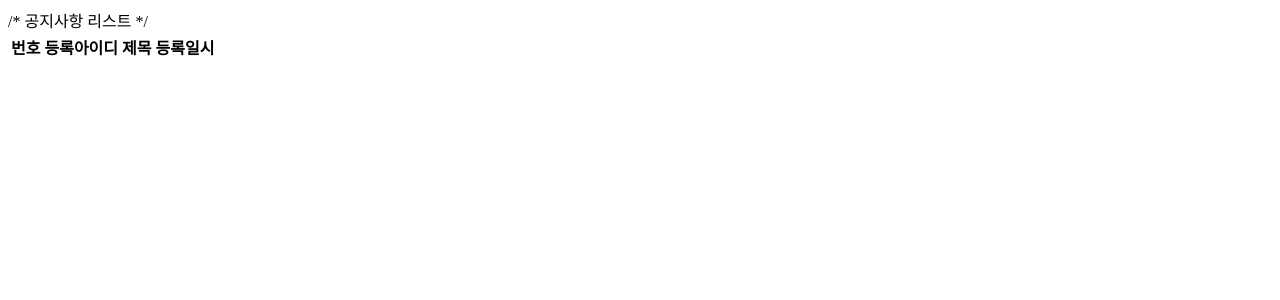
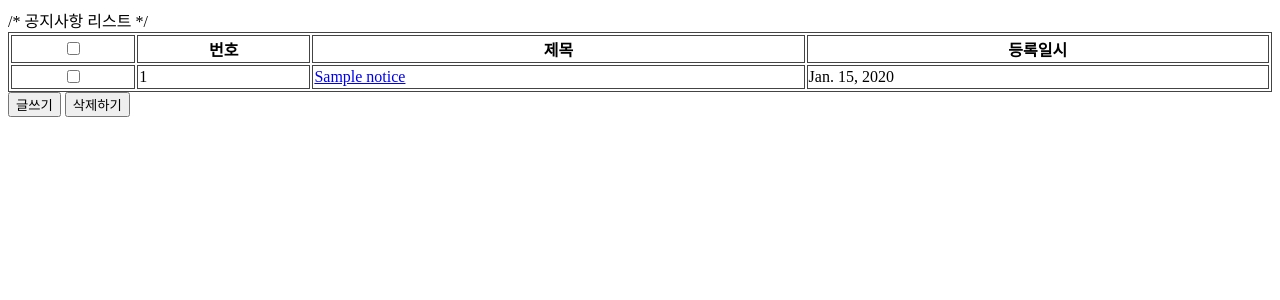
Before and after one commit to laborAccount/mysite, a Django app: page /notice/ in a window 1280 px wide. Shown: the top 300 px of the page. Run offline with Django 3.2, Linux system fonts and the light colour scheme; tables that the repository leaves empty hold one stand-in row (values such as "Sample post"); lists and menus that the app fills with data are empty.

Commit message:
거의 끝나갑니다 집에서 오늘 완성시킬 예정

```diff
--- a/main/models.py
+++ b/main/models.py
@@ -16,7 +16,6 @@ class Test_User_Info(models.Model):
 
 
 class Test_Notice(models.Model):
-    regist_id = models.ForeignKey(Test_User_Info, on_delete=models.CASCADE)
     notice_subject = models.CharField(max_length = 50)
     notice_memo = models.CharField(max_length = 3000)
     regist_dt = models.DateField()
--- a/main/templates/main/main.html
+++ b/main/templates/main/main.html
@@ -8,7 +8,7 @@
   <body>
       /* 메인페이지 */
       <br>
-      <a href="/user/regist/">회원가입 링크 바로가기</a>
+      <a href="/user/regist">회원가입 링크 바로가기</a>
       <br>
       <a href="/notice/">게시판 바로가기</a>
   </body>
--- a/main/templates/notice/notice_list.html
+++ b/main/templates/notice/notice_list.html
@@ -1,28 +1,83 @@
 <!DOCTYPE html>
+
+<style>
+
+  table {
+    width: 100%;
+    border: 1px solid #444444;
+  }
+  th, td {
+    border: 1px solid #444444;
+  }
+</style>
+
+
+
 <html>
+
+
   <head>
+    {% load static %}
+    <script src="{% static '/js/jquery-3.6.0.min.js' %}"></script>
+
     <meta charset="utf-8">
   </head>
+
   <body>
       /* 공지사항 리스트 */
-      <input type="hidden" value="{{ user_id }}"/>
+      <form name="list_form" id="list_form" method="POST">
+        {% csrf_token %}
+        <input type="hidden" value="{{ user_id }}"/>
+      </form>
+
 
       <table id="noti_list_table">
         <thead>
           <tr>
+            <th>
+              <input type="checkbox" name='entire_chk_btn'/>
+            </th>
             <th>번호</th>
-            <th>등록아이디</th>
             <th>제목</th>
             <th>등록일시</th>
           </tr>
         </thead>
         <tbody>
+          {% for noti in noti_list %}
+            <tr>
+              <td style="text-align: center;"><input type="checkbox" name='chk_btn' id='chk_btn{{ noti.id }}'/></td>
+              <td>{{noti.id}}</td>
+              <td><a href="javascript:void(0)" role="noti_detail" data-seq = '{{noti.id}}' >{{noti.notice_subject}}</a></td>
+              <td>{{noti.regist_dt}}</td>
+            </tr>
+          {% endfor %}
+        </tbody>
+      </table>
+
+      <button name="write_notice" id="write_notice">글쓰기</button>
+      <button name="delete_notice" id="delete_notice">삭제하기</button>
+  </body>
+
+  <script type="text/javascript">
+    $("#write_notice").click(function(){
+      //dom 이용 요청 추가 방법 1
+      document.list_form.action = "{% url 'notice_write'  %}"
+      document.list_form.submit();
+    });
+
+    $("#delete_notice").click(function(){
 
 
 
-        </tbody>
-      </table>
+    });
+
+    $("a[role='noti_detail']").on('click',function(){
+        id = $(this).data("seq");
+        //document.location.href = "{% url 'notice_search' %}" + "?id="+id;
+        document.location.href = "/notice/detail?id="+id;
+    });
+
+  </script>
 
 
-  </body>
 </html>
--- a/main/urls.py
+++ b/main/urls.py
@@ -4,6 +4,9 @@ urlpatterns = [
     path('main/', views.move_main, name = 'move_main' ),
     path('notice/', views.notice_list, name = 'notice_list' ),
     path('notice/detail',views.notice_search, name = 'notice_search' ),
-    path('user/regist/', views.user_regist, name = 'user_regist' ),
+    path('notice/write' ,views.notice_write , name= 'notice_write'),
+    path('notice/save' ,views.notice_save , name= 'notice_save'),
+    path('user/regist', views.user_regist, name = 'user_regist' ),
     path('user/regist/insert', views.user_insert, name = 'user_insert' ),
+
 ]
--- a/main/views.py
+++ b/main/views.py
@@ -10,12 +10,67 @@ def move_main(request):
 def notice_list(request):
     print("--------------------------------------------------")
     print("notice_list 함수")
-    return render( request , 'notice/notice_list.html' )
+
+    noti_list = Test_Notice.objects.all()
+    context = {'noti_list' : noti_list}
+    print("context -> " , context)
+
+    return render( request , 'notice/notice_list.html', context )
 
 def notice_search(request):
     print("--------------------------------------------------")
     print("notice_search 함수")
-    return render( request , 'notice/notice_detail.html' )
+
+
+
+    id = int(request.GET.get('id'))
+
+    #print("id----->",id)
+    if id is None or id =="" :
+        print("id 값이 없습니다.")
+    else :
+        print("id 값이 존재")
+
+    noti = Test_Notice.objects.get(pk=id)
+    print("noti ->" ,noti)
+    context = {'request_form':'search', 'noti': noti}
+    print("context----------->",context)
+    return render( request , 'notice/notice_detail.html' , context)
+
+def notice_write(request):
+
+    #list 에 선언된 form {저장 값 : user_id} 를 받아오기
+    #user_id = request.POST.get('user_id')
+
+    #print("--regist -> list -> notice 까지 토스가 잘 이루어졌는지 확인--")
+    #print('user_id -> {0}'.format(user_id))
+
+    #이제 다른 기능들은 다 세션에서 가져올예정
+    #session_user_id = request.session['user_id']
+    #print("session_user_id -> ", session_user_id)
+    #if session_user_id is None or session_user_id =="" :
+    #    return render( request, 'notice/notice_list.html')
+    #
+    context = {'request_form':'write'}
+    return render( request, 'notice/notice_detail.html',context)
+
+def notice_save(request):
+    #id = Test_Notice.objects.get(pk=1)
+    #regist_id = request.POST.get("regist_id")
+    notice_subject = request.POST.get("notice_subject")
+    notice_memo = request.POST.get("notice_memo")
+    regist_dt = request.POST.get("regist_dt")
+
+    #print('@@ regitst_id =>', regist_id)
+    print('@@ notice_subject =>', notice_subject)
+    print('@@ notice_memo =>', notice_memo)
+    print('@@ regist_dt =>', regist_dt)
+
+    noti = Test_Notice(regist_id, notice_subject , notice_memo, regist_dt )
+    print('@@ noti =>', noti)
+    noti.save()
+    return render(request ,'notice/notice_list.html')
+
 
 def user_regist(request):
     print("--------------------------------------------------")
@@ -52,7 +107,11 @@ def user_insert(request):
             tui.save()
     except :
         tui = None
-
+    # 세션에 저장하였지만 form에 담아 dom을 이용하여 전달하려고 일부러 보냄
     context = { 'user_id' : user_id }
+    save_session( request , user_id)
 
     return render(request , 'notice/notice_list.html', context )
+
+def save_session(request, user_id):
+    request.session['user_id'] = user_id
--- a/mySite/settings.py
+++ b/mySite/settings.py
@@ -131,3 +131,5 @@ STATICFILES_DIRS = [
     BASE_DIR / "static",
     '/static/js/',
 ]
+
+SESSION_EXPIRE_AT_BROWSER_CLOSE = True
```
Also changed, not shown: main/templates/notice/notice_detail.html (+66 -2 lines).
